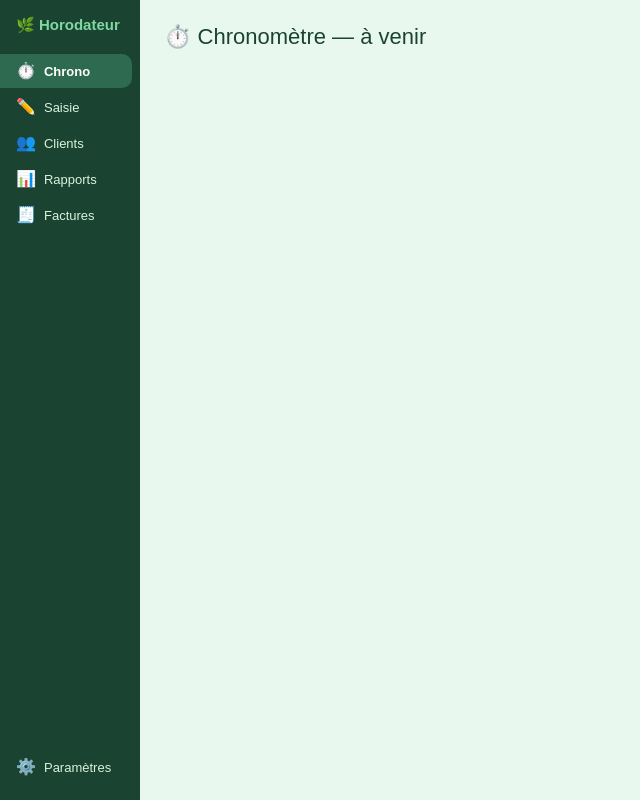
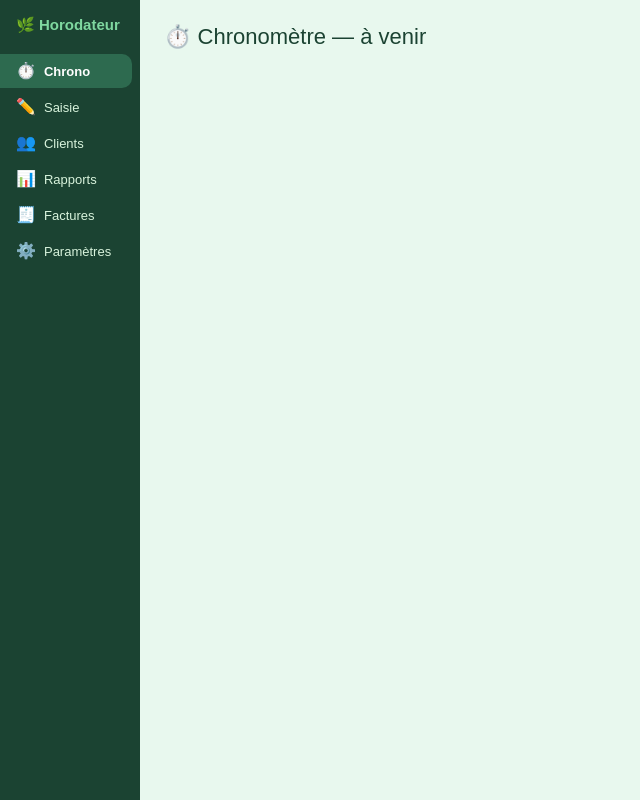
Before and after one commit to TonyBoy-AI/horodateur, a React app: page /chrono in a window 1280 px wide. Shown: the whole page, without its empty margins (0-640 px from the left). Built offline with nearby package versions, Linux system fonts and the light colour scheme; the HTML template or start-up script is replaced by a standard one.

Commit message:
fix: Parametres dans <li>, StrictMode, var CSS sidebar

```diff
--- a/src/Sidebar.css
+++ b/src/Sidebar.css
@@ -28,7 +28,7 @@
   align-items: center;
   gap: 8px;
   padding: 9px 16px;
-  color: #d8f3dc;
+  color: var(--color-surface);
   text-decoration: none;
   font-size: 13px;
   font-weight: 500;
--- a/src/Sidebar.jsx
+++ b/src/Sidebar.jsx
@@ -26,11 +26,13 @@ export default function Sidebar() {
             </NavLink>
           </li>
         ))}
+        <li style={{ marginTop: "auto" }}>
+          <NavLink to="/parametres" className={linkClass}>
+            <span className="sidebar__icon">⚙️</span>
+            Paramètres
+          </NavLink>
+        </li>
       </ul>
-      <NavLink to="/parametres" className={linkClass} style={{ marginTop: "auto" }}>
-        <span className="sidebar__icon">⚙️</span>
-        Paramètres
-      </NavLink>
     </nav>
   );
 }
--- a/src/main.jsx
+++ b/src/main.jsx
@@ -11,6 +11,7 @@ import Parametres from "./pages/Parametres";
 import "./index.css";
 
 ReactDOM.createRoot(document.getElementById("root")).render(
+  <React.StrictMode>
   <BrowserRouter>
     <Routes>
       <Route path="/" element={<AppLayout />}>
@@ -24,4 +25,5 @@ ReactDOM.createRoot(document.getElementById("root")).render(
       </Route>
     </Routes>
   </BrowserRouter>
+  </React.StrictMode>
 );
```
